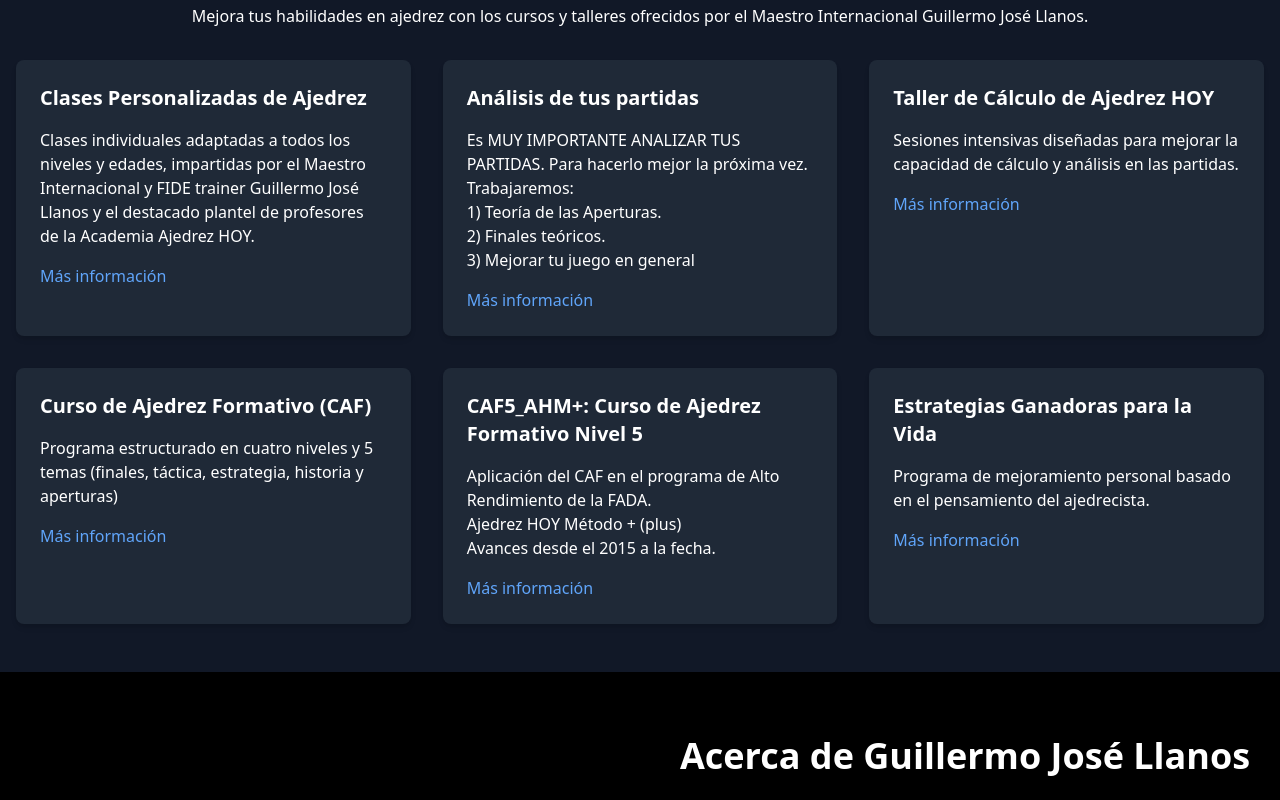
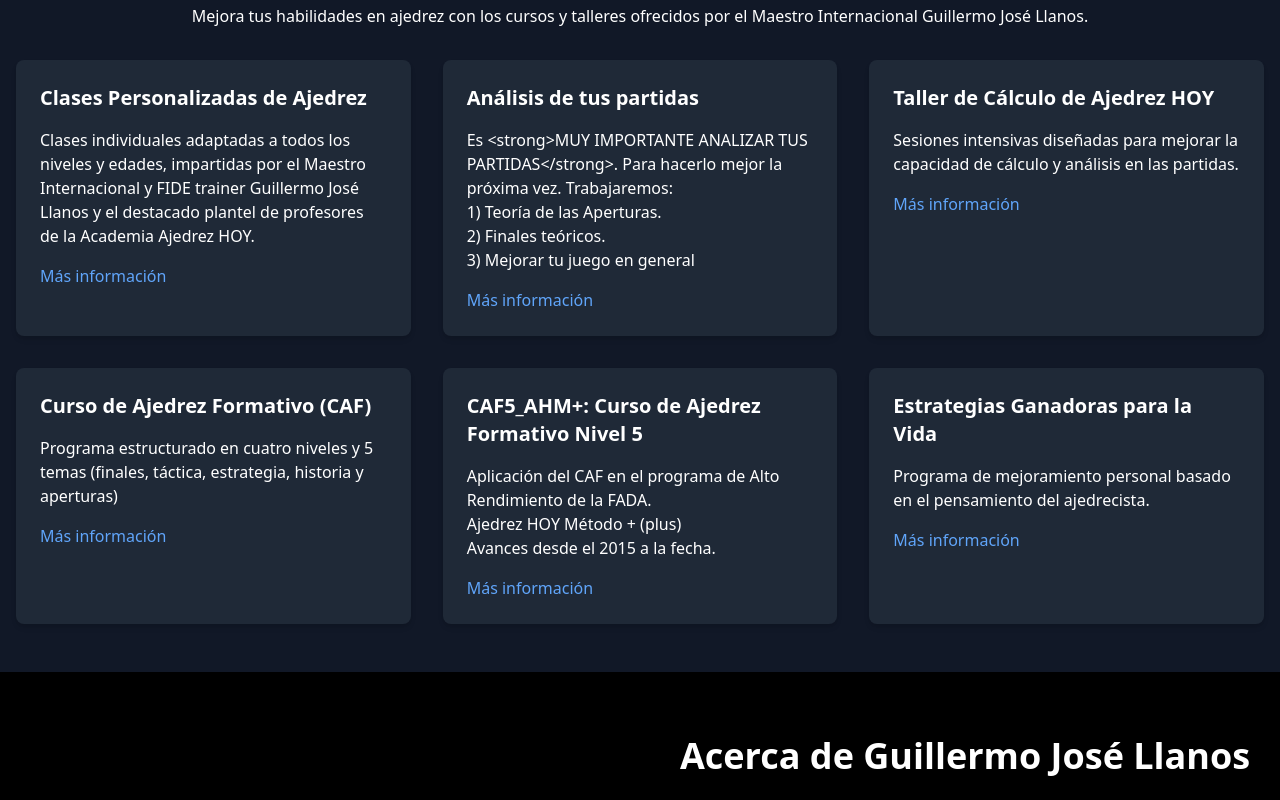
Before and after one commit to ilandaniele/ajedrez-hoy, a React (Create React App) app: page / in a window 1280 px wide. Shown: the part 3140-3940 px from the top of the page. Built offline with nearby package versions, Linux system fonts and the light colour scheme.

Commit message:
adding changes

```diff
--- a/src/components/Courses.js
+++ b/src/components/Courses.js
@@ -49,7 +49,7 @@
     {
       titulo: "Análisis de tus partidas",
       descripcion:
-        "Es MUY IMPORTANTE ANALIZAR TUS PARTIDAS. Para hacerlo mejor la próxima vez. Trabajaremos:\n1) Teoría de las Aperturas.\n2) Finales teóricos.\n3) Mejorar tu juego en general",
+        "Es <strong>MUY IMPORTANTE ANALIZAR TUS PARTIDAS</strong>. Para hacerlo mejor la próxima vez. Trabajaremos:\n1) Teoría de las Aperturas.\n2) Finales teóricos.\n3) Mejorar tu juego en general",
       enlace:
         "https://academiaajedrezhoy.blogspot.com/search?updated-max=2025-03-08T07:53:00-03:00&max-results=13&start=4&by-date=false",
     },
```
